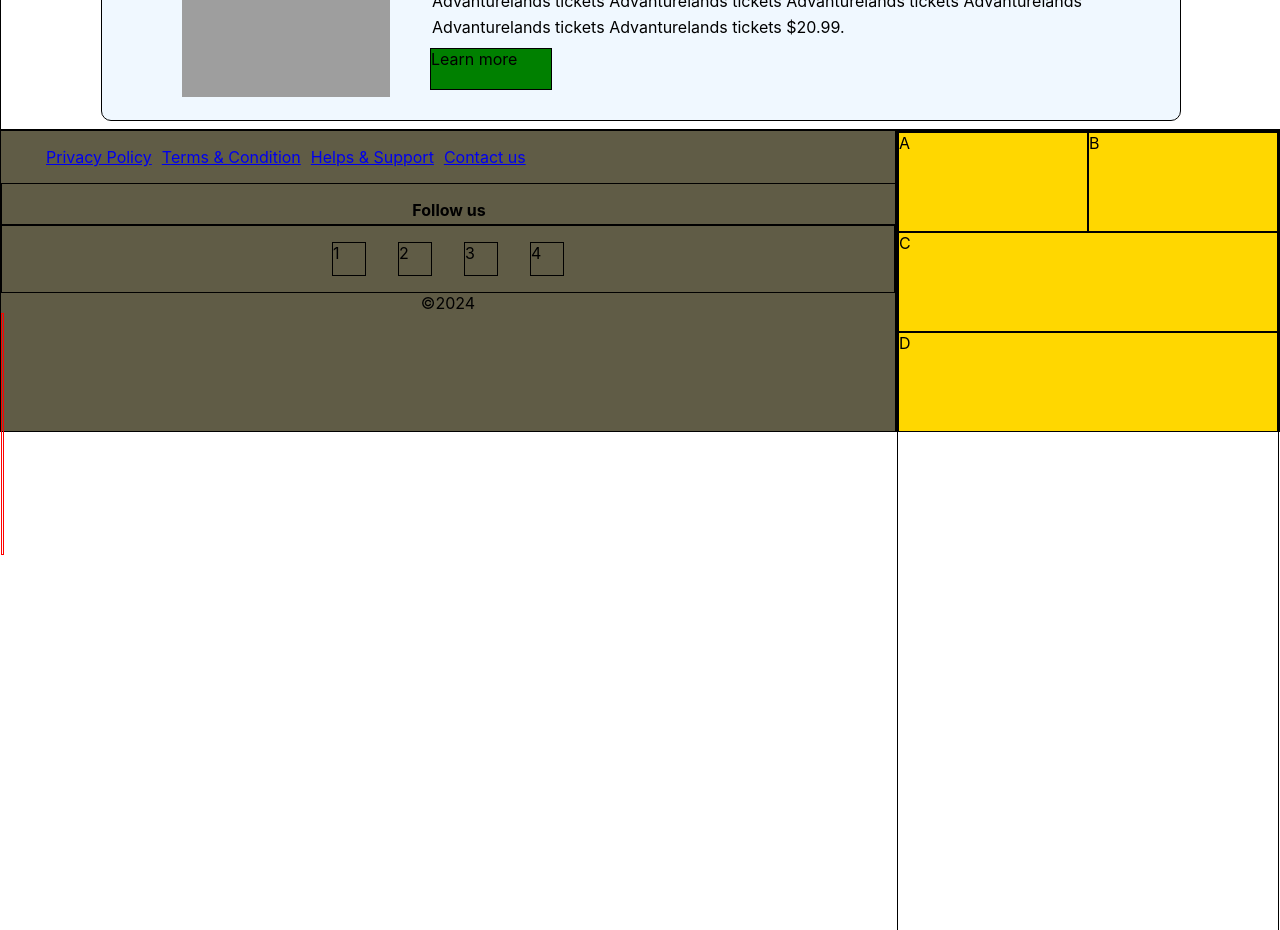
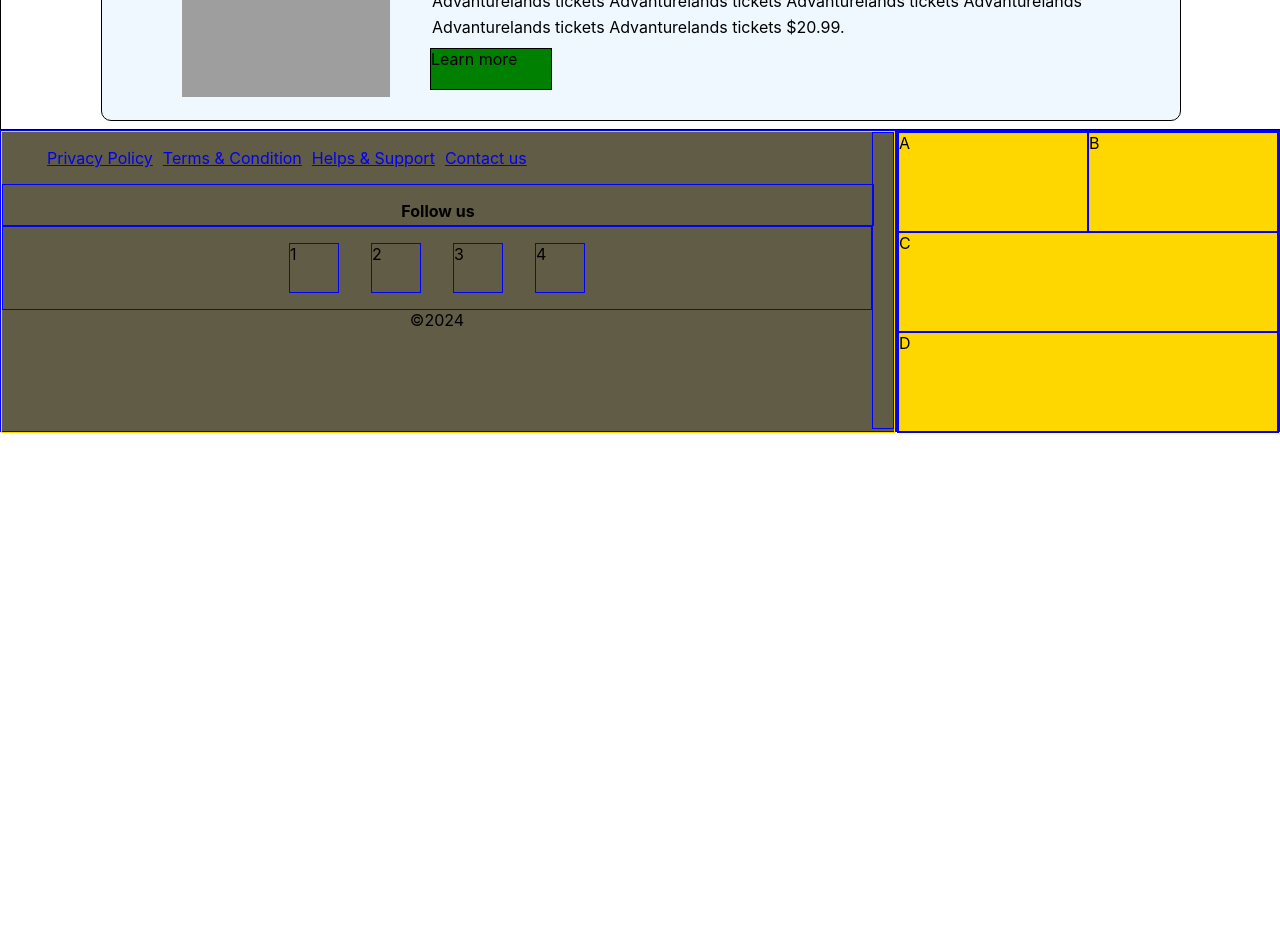
Before and after one commit to FrancisMingomba/thebank, a React (Create React App) app: page / in a window 1280 px wide. Shown: the part 2240-3170 px from the top of the page. After the commit the page ends 2673 px from the top, so only its background shows below. Built offline with nearby package versions, Linux system fonts and the light colour scheme; grey boxes are pictures that could not be loaded.

Commit message:
Working on footer

```diff
--- a/src/css/home.css
+++ b/src/css/home.css
@@ -338,14 +338,14 @@
 .component9_inner {
   height: 300px;
   background: rgb(96, 92, 70);
-  border: 1px solid black;
+  border: 1px solid blue;
 }
 .vertical-line {
-    border: 1px solid red;
-    height: 200px;
+    border: 1px solid blue;
+    height: 255px;
     margin-left: auto;
-    width: 1px;
-    float:left;
+    width: 20px;
+    float:right;
     padding-bottom: 40px;
 }
 .footer_item {
@@ -358,23 +358,23 @@
 .follow {
     width: 100%;
     height: 40px;
-    border: 1px solid black
+    border: 1px solid blue;
 }
 .follow_us {
     text-align: center;
     font-weight: bold;
 }
 .social_media {
-    height: auto;
-    border: 1px solid black;
+
+    border: 1px solid blue;
     display: flex;
     flex-direction: row;
     justify-content: center;
 }
 .social_box {
-  width: 2rem;
-  height: 2rem;
-  border: 1px solid black;
+  width: 3rem;
+  height: 3rem;
+  border: 1px solid blue;
   margin: 1rem;
 
 }
@@ -386,12 +386,12 @@
 .container {
     display: grid;
     grid-template: 100px 100px 100px / 50fr 50fr;
-    border: 1px solid black;
-    height: 100vh;
+    border: 1px solid blue;
+
 }
 .box {
      background: gold;
-     border: 1px solid black;
+     border: 1px solid blue;
 }
 .b-three {
     grid-column: 1 / 3;
@@ -399,3 +399,12 @@
 .b-four {
     grid-column: 1 / 3;
 }
+.component9_div {
+    height: 100%;
+
+ }
+ .component9_inner_one {
+    display: grid;
+    grid-template: 100px 100px 100px / 98fr 2fr;
+    border: 1px solid gold;
+}
```
